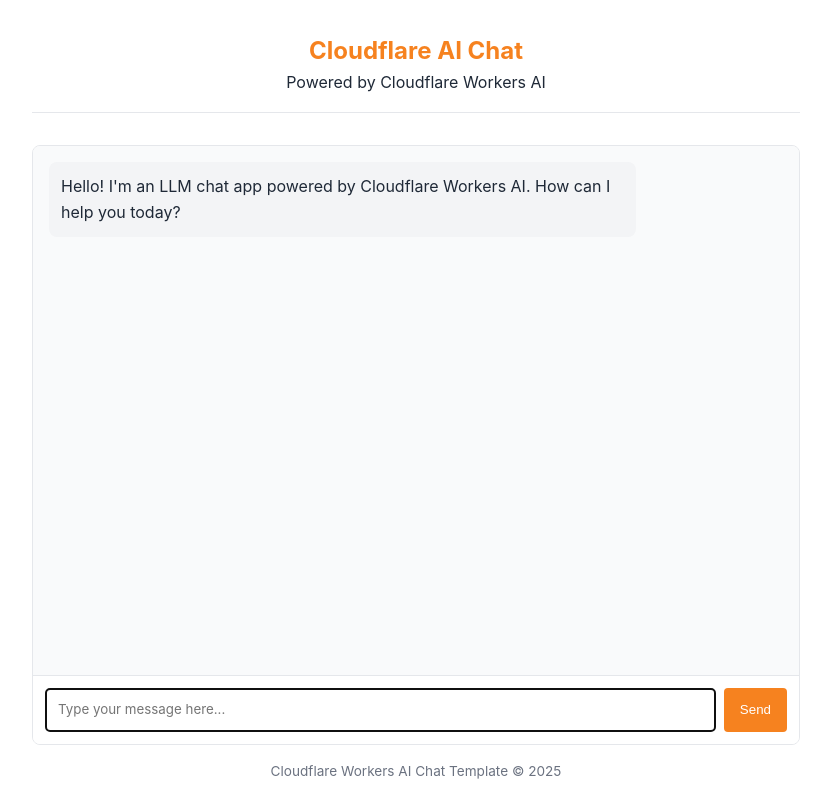
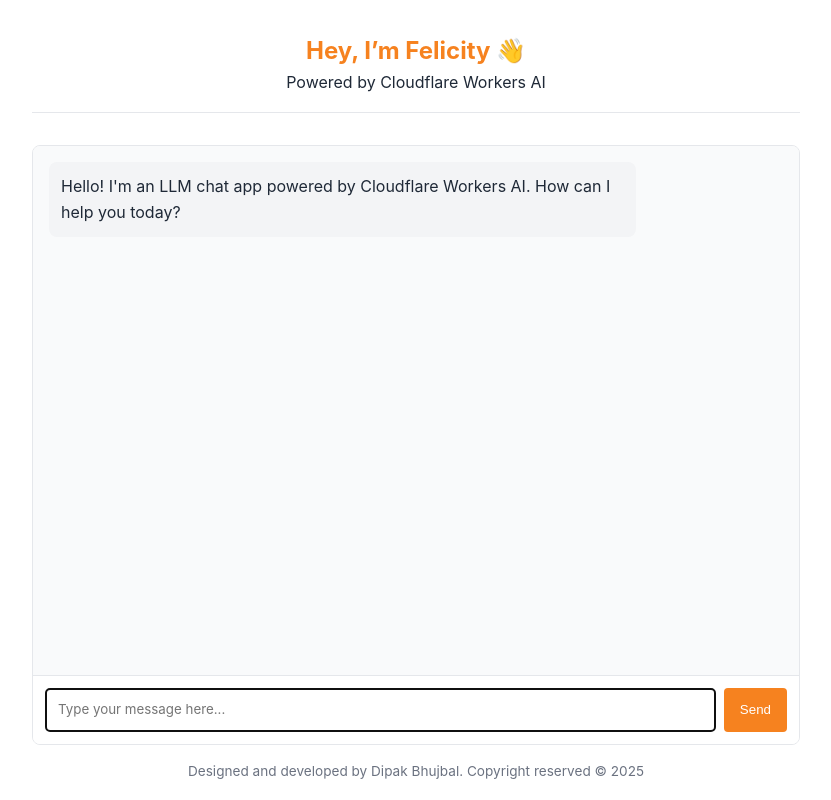
Before and after one commit to dipak-bhujbal/llm-chat-app-template, a website: page public/index.html in a window 1280 px wide. Shown: the whole page, without its empty margins (224-1055 px from the left). Drawn offline with Linux system fonts and the light colour scheme.

Commit message:
Update index.html

```diff
--- a/public/index.html
+++ b/public/index.html
@@ -138,7 +138,7 @@
   </head>
   <body>
     <header>
-      <h1>Cloudflare AI Chat</h1>
+      <h1>Hey, I’m Felicity 👋</h1>
       <p>Powered by Cloudflare Workers AI</p>
     </header>
 
@@ -168,7 +168,7 @@
     </div>
 
     <footer>
-      <p>Cloudflare Workers AI Chat Template &copy; 2025</p>
+      <p>Designed and developed by Dipak Bhujbal. Copyright reserved &copy; 2025</p>
     </footer>
 
     <!-- Chat app script -->
```
